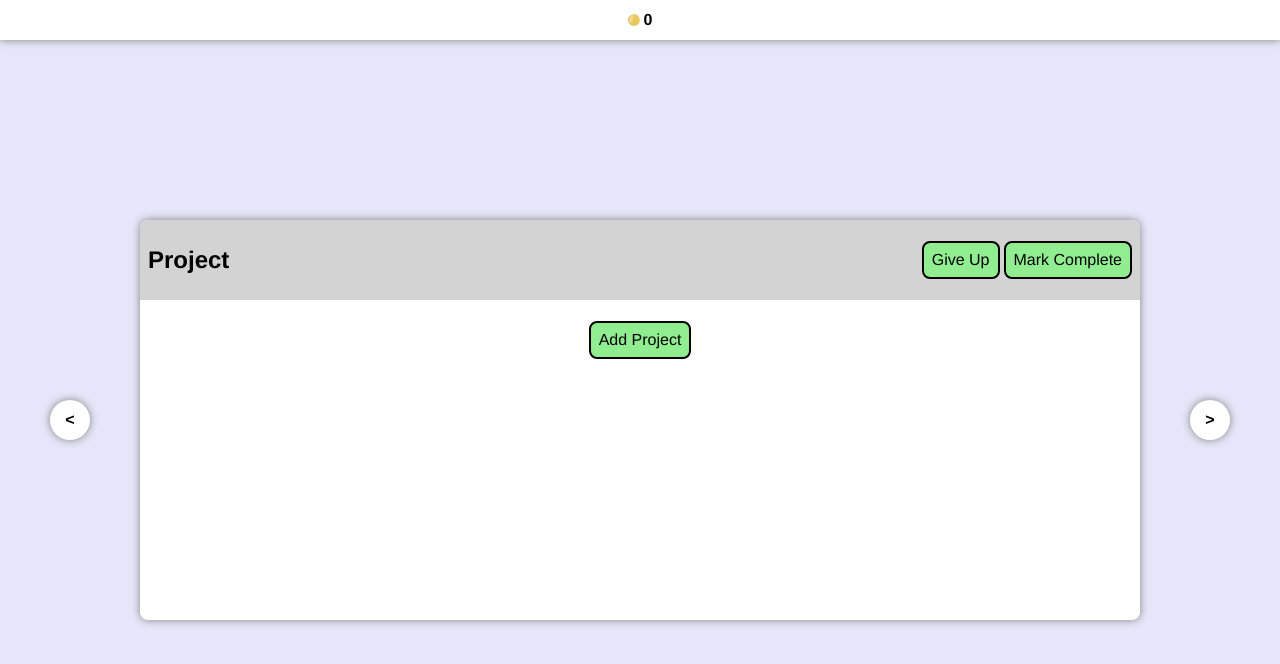
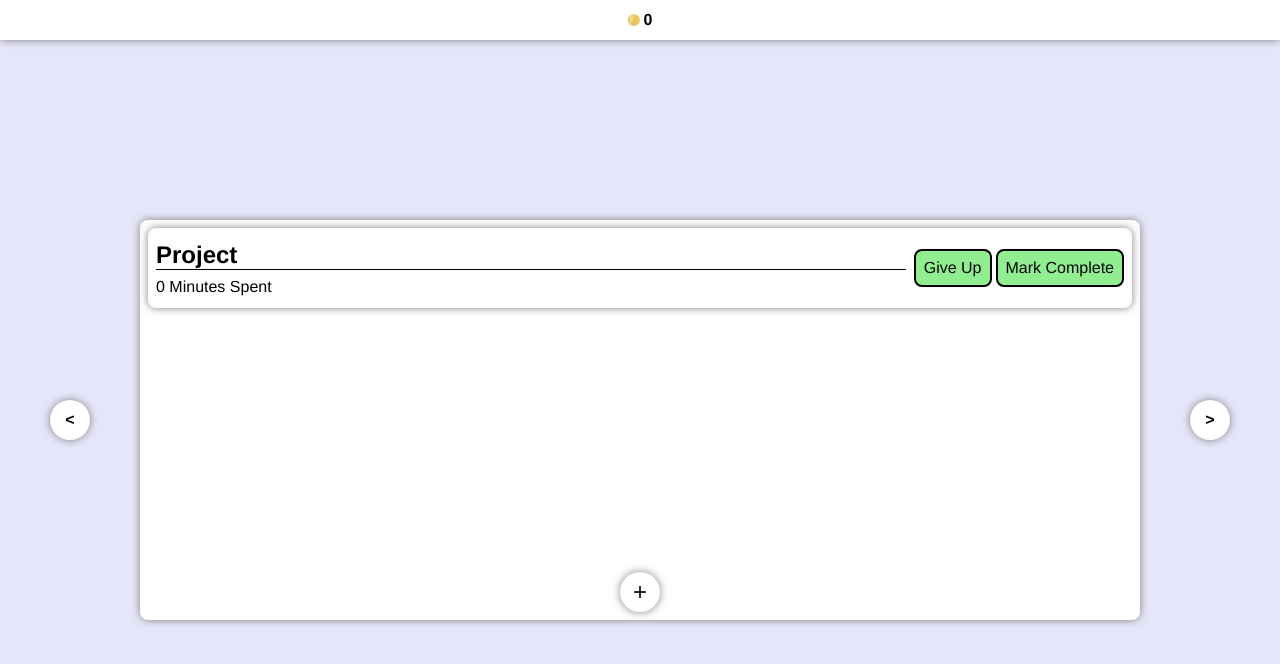
Before and after one commit to AdamxSimon/Project-Time, a React (Create React App) app: page / in a window 1280 px wide. Both pictures are taken after a click on the element "Add Project". Shown: the top 664 px of the page. Built offline with nearby package versions, Linux system fonts and the light colour scheme.

Commit message:
Updated project table styles

```diff
--- a/src/components/Button/Button.tsx
+++ b/src/components/Button/Button.tsx
@@ -5,6 +5,10 @@ import { useState } from "react";
 // Types
 
 import { StylesObject } from "../../types";
+
+// Utils
+
+import { combineClassNames } from "../../utils";
 
 // Styles
 
@@ -14,17 +18,18 @@ interface ButtonProps {
   text: string;
   onClick: () => void;
   disabled?: boolean;
+  classOverride?: string;
   style?: React.CSSProperties;
 }
 
 const Button = (props: ButtonProps): JSX.Element => {
-  const { text, onClick, disabled, style } = props;
+  const { text, onClick, disabled, classOverride, style } = props;
 
   const [isActive, setIsActive] = useState<boolean>(false);
 
   return (
     <div
-      className={classes.button}
+      className={combineClassNames(classes.button, classOverride ?? "")}
       style={
         disabled
           ? styles.disabled
--- a/src/components/Carousel/styles.module.css
+++ b/src/components/Carousel/styles.module.css
@@ -19,6 +19,7 @@
   background-color: white;
   border-radius: 8px;
   box-shadow: 0 0 8px gray;
+  position: relative;
   overflow: hidden;
   transition: box-shadow 0.2s;
 }
--- a/src/navigation/ProjectTable/ProjectTable.tsx
+++ b/src/navigation/ProjectTable/ProjectTable.tsx
@@ -15,10 +15,6 @@ import Button from "../../components/Button/Button";
 
 import { Project, StylesObject } from "../../types";
 
-// Utils
-
-import { isEven } from "../../utils";
-
 // Styles
 
 import classes from "./styles.module.css";
@@ -29,7 +25,6 @@ interface ProjectInputFormProps {
 
 interface ProjectItemProps {
   project: Project;
-  index: number;
   removeProject: (id: number) => void;
 }
 
@@ -51,13 +46,12 @@ const ProjectInputForm = (props: ProjectInputFormProps): JSX.Element => {
       />
       <Button
         text="Add Project"
-        style={styles.button}
+        style={{ backgroundColor: "lightgreen" }}
         onClick={() => {
           addProject({
             id: projects.length + 1,
             name: inputRef.current?.value || "",
-            weeklyHours: 0,
-            totalTimeSpent: "0",
+            totalMinutesSpent: 0,
           });
         }}
       />
@@ -66,7 +60,7 @@ const ProjectInputForm = (props: ProjectInputFormProps): JSX.Element => {
 };
 
 const ProjectItem = (props: ProjectItemProps): JSX.Element => {
-  const { project, index, removeProject } = props;
+  const { project, removeProject } = props;
 
   const { removeCurrency, addCurrency } = useContext(CurrencyContext);
 
@@ -81,19 +75,20 @@ const ProjectItem = (props: ProjectItemProps): JSX.Element => {
   };
 
   return (
-    <div
-      className={classes.projectItem}
-      style={{ backgroundColor: isEven(index) ? "lightgray" : "white" }}
-    >
-      <div className={classes.projectNameContainer}>
-        {project.name || "Project"}
+    <div className={classes.projectItem}>
+      <div className={classes.infoContainer}>
+        <div className={classes.projectName}>{project.name || "Project"}</div>
+        <div>{`${project.totalMinutesSpent} Minutes Spent`}</div>
       </div>
-
       <div className={classes.buttonContainer}>
-        <Button text="Give Up" style={styles.button} onClick={giveUp} />
+        <Button
+          text="Give Up"
+          style={styles.projectItemButton}
+          onClick={giveUp}
+        />
         <Button
           text="Mark Complete"
-          style={styles.button}
+          style={styles.projectItemButton}
           onClick={markComplete}
         />
       </div>
@@ -118,44 +113,43 @@ const ProjectTable = (): JSX.Element => {
     if (projects.length === 1) setIsAddingProject(true);
   };
 
+  if (isAddingProject) {
     return (
       <div className={classes.projectTable}>
-      {isAddingProject && <ProjectInputForm addProject={addProjectHandler} />}
-
-      {!isAddingProject &&
-        projects.map((project, index) => {
+        <ProjectInputForm addProject={addProjectHandler} />
+      </div>
+    );
+  } else {
+    return (
+      <>
+        <div className={classes.projectTable}>
+          {projects.map((project) => {
             return (
               <ProjectItem
                 key={project.id}
                 project={project}
-              index={index}
                 removeProject={removeProjectHandler}
               />
             );
           })}
-
-      {!isAddingProject && (
+        </div>
         <div
-          className={classes.addProjectRow}
-          style={{
-            backgroundColor: isEven(projects.length) ? "lightgray" : "white",
-          }}
-        >
-          <Button
-            text={"Add Project"}
           onClick={() => {
             setIsAddingProject(true);
           }}
-            style={styles.button}
-          ></Button>
+          className={classes.addProjectButton}
+        >
+          +
         </div>
-      )}
-    </div>
+      </>
     );
+  }
 };
 
 const styles: StylesObject = {
-  button: { backgroundColor: "lightgreen" },
+  projectItemButton: {
+    backgroundColor: "lightgreen",
+  },
 };
 
 export default ProjectTable;
--- a/src/navigation/ProjectTable/styles.module.css
+++ b/src/navigation/ProjectTable/styles.module.css
@@ -49,12 +49,25 @@
 .projectItem {
   min-height: 80px;
   padding: 8px;
+  border-radius: 8px;
+  box-shadow: 0 0 8px gray;
+  margin: 8px;
   display: flex;
   justify-content: space-between;
   align-items: center;
 }
 
-.projectNameContainer {
+.infoContainer {
+  padding-right: 8px;
+  flex: 1;
+  display: flex;
+  flex-direction: column;
+  gap: 4px;
+}
+
+.projectName {
+  border-bottom: 1px solid black;
+  margin-bottom: 4px;
   font-size: 24px;
   font-weight: bold;
 }
@@ -64,10 +77,28 @@
   gap: 4px;
 }
 
-.addProjectRow {
-  min-height: 80px;
+.addProjectButton {
+  height: 40px;
+  width: 40px;
+  background-color: white;
   padding: 8px;
+  border-radius: 50%;
+  box-shadow: 0 0 8px gray;
+  margin-left: auto;
+  margin-right: auto;
   display: flex;
   justify-content: center;
   align-items: center;
+  position: absolute;
+  bottom: 8px;
+  left: 0;
+  right: 0;
+  font-size: 24px;
+  cursor: pointer;
+  user-select: none;
+  transition: opacity 0.2s, box-shadow 0.2s;
 }
+
+.addProjectButton:active {
+  box-shadow: 0 0 2px black;
+}
--- a/src/types.ts
+++ b/src/types.ts
@@ -1,8 +1,7 @@
 export interface Project {
   id: number;
   name: string;
-  weeklyHours: number;
-  totalTimeSpent: string;
+  totalMinutesSpent: number;
 }
 
 export interface StylesObject {
```
Lines whose indentation alone changed are shown as unchanged.
